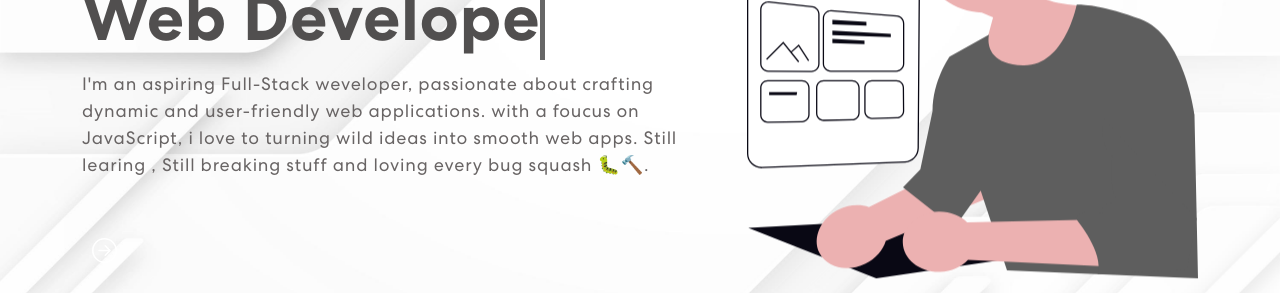
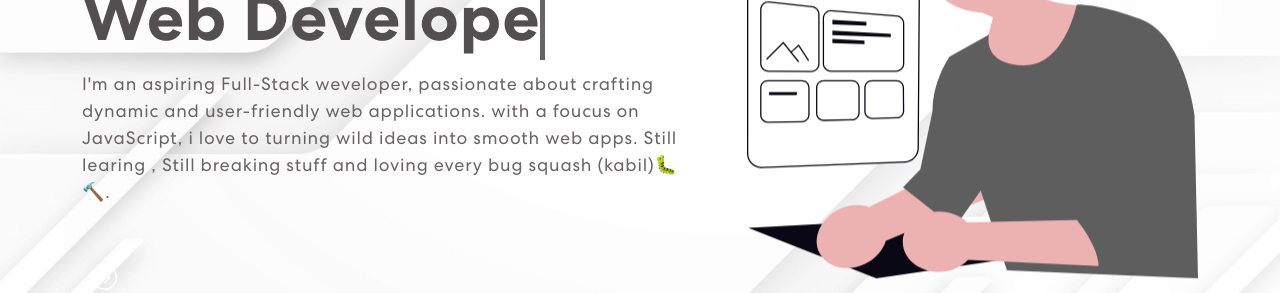
Before and after one commit to AJayvarman0626/my-portfolio-1, a React (Create React App) app: page / in a window 1280 px wide. Shown: the part 404-697 px from the top of the page. Built offline with nearby package versions, Linux system fonts and the light colour scheme.

Commit message:
Update Banner.js

```diff
--- a/src/components/Banner.js
+++ b/src/components/Banner.js
@@ -57,7 +57,7 @@ export const Banner = () => {
               <div className={isVisible ? "animate__animated animate__fadeIn" : ""}>
                 <span className="tagline">Welcome to my Portfolio</span>
                 <h1>{`Hi! I'm AJayvarman`} <span className="txt-rotate" dataPeriod="1000" data-rotate='[ "Web Developer", "Aspiring Full-Stack", "From script to screen - web apps by me." ]'><span className="wrap">{text}</span></span></h1>
-                  <p>I'm an aspiring Full-Stack weveloper, passionate about crafting dynamic and user-friendly web applications. with a foucus on JavaScript, i love to turning wild ideas into smooth web apps. Still learing , Still breaking stuff and loving every bug squash  🐛🔨.</p>
+                  <p>I'm an aspiring Full-Stack weveloper, passionate about crafting dynamic and user-friendly web applications. with a foucus on JavaScript, i love to turning wild ideas into smooth web apps. Still learing , Still breaking stuff and loving every bug squash  (kabil)🐛🔨.</p>
                   <button onClick={() => console.log('connect')}><ArrowRightCircle size={25} /></button>
               </div>}
             </TrackVisibility>
```
